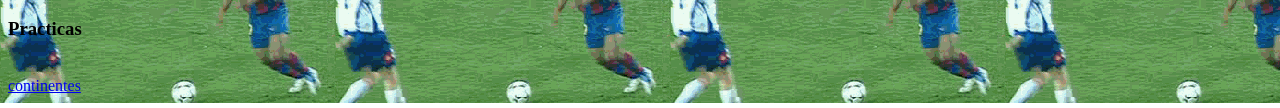
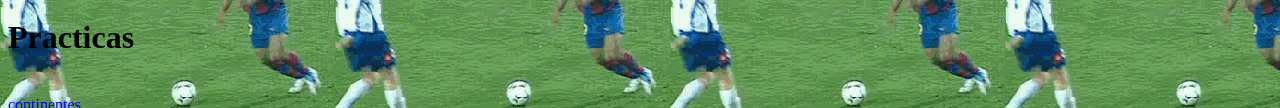
Before and after one commit to jaimillo124235365/mi-primerpag, a plain HTML site: page index.html in a window 1280 px wide. Shown: the part 792-900 px from the top of the page. Drawn offline with Linux system fonts and the light colour scheme.

Commit message:
Update index.html

```diff
--- a/index.html
+++ b/index.html
@@ -12,5 +12,5 @@
 <a href="https://jaimillo124235365.github.io/imagenes-y-multimedia-2/">imagenes y multimedia</a><br>
 <a href="https://jaimillo124235365.github.io/hipervinculos2/">hipervinculos</a><br>
 <a href="https://jaimillo124235365.github.io/tablas10/">tablas</a><br>
-  <h3>Practicas</h3><br>
+  <h1>Practicas</h1><br>
 <a href="https://jaimillo124235365.github.io/continenetes-2/">continentes</a><br>
```
